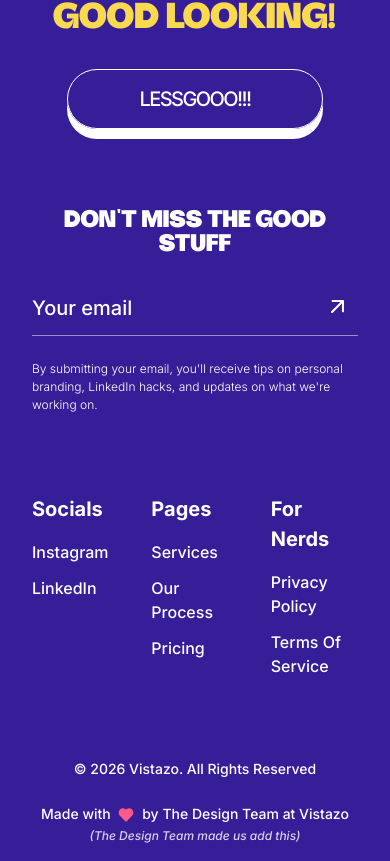
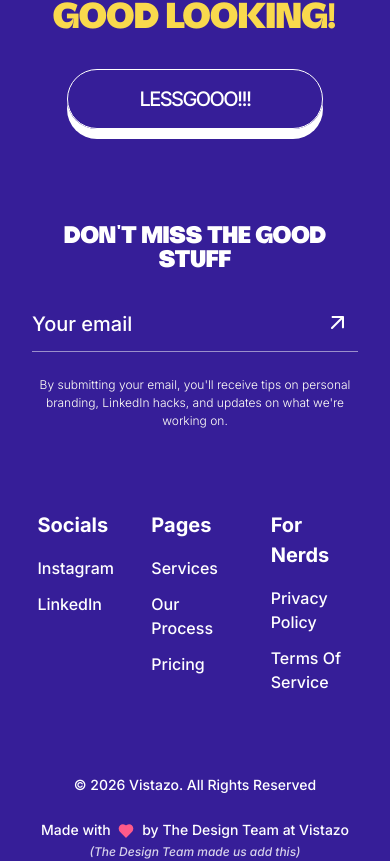
Before and after one commit to cyber-zeff/vistazo-main, a Next.js app: page / in a window 390 px wide. Shown: the part 5928-6789 px from the top of the page. Built offline with nearby package versions, Linux system fonts and the light colour scheme.

Commit message:
fixed text align

```diff
--- a/app/components/Footer.tsx
+++ b/app/components/Footer.tsx
@@ -4,7 +4,7 @@
 
 export default function Footer() {
     return (
-        <footer className="bg-[#361E98] px-8 md:px-20 mt-2 sm:mt-6 md:mt-16 lg:mt-26 pt-16 md:pt-20 lg:pt-24 pb-8 md:pb-10 lg:pb-12">
+        <footer className="bg-[#361E98] px-8 md:px-20 mt-6 sm:mt-6 md:mt-16 lg:mt-26 pt-16 md:pt-20 lg:pt-24 pb-8 md:pb-10 lg:pb-12">
             <div className="max-md:place-items-center grid grid-cols-1 lg:grid-cols-2 gap-12 md:gap-16 lg:gap-24 xl:gap-32">
 
                 {/* Left Section */}
@@ -27,14 +27,14 @@
                         </span>
                     </div>
 
-                    <p className="text-[12px] text-[#FFFEF7] max-w-95 leading-normal font-[310]">
+                    <p className="text-[12px] text-[#FFFEF7] max-w-95 leading-normal font-[310] max-md:text-center">
                         By submitting your email, you&apos;ll receive tips on personal branding,
                         LinkedIn hacks, and updates on what we&apos;re working on.
                     </p>
                 </div>
 
                 {/* Right Section */}
-                <div className="inline-grid grid-cols-3 gap-6 md:gap-10 lg:gap-12 xl:gap-16 max-md:gap-8">
+                <div className="inline-grid grid-cols-3 gap-6 md:gap-10 lg:gap-12 xl:gap-16 max-md:gap-8 max-md:justify-items-center">
 
                     {/* Socials */}
                     <div>
```
